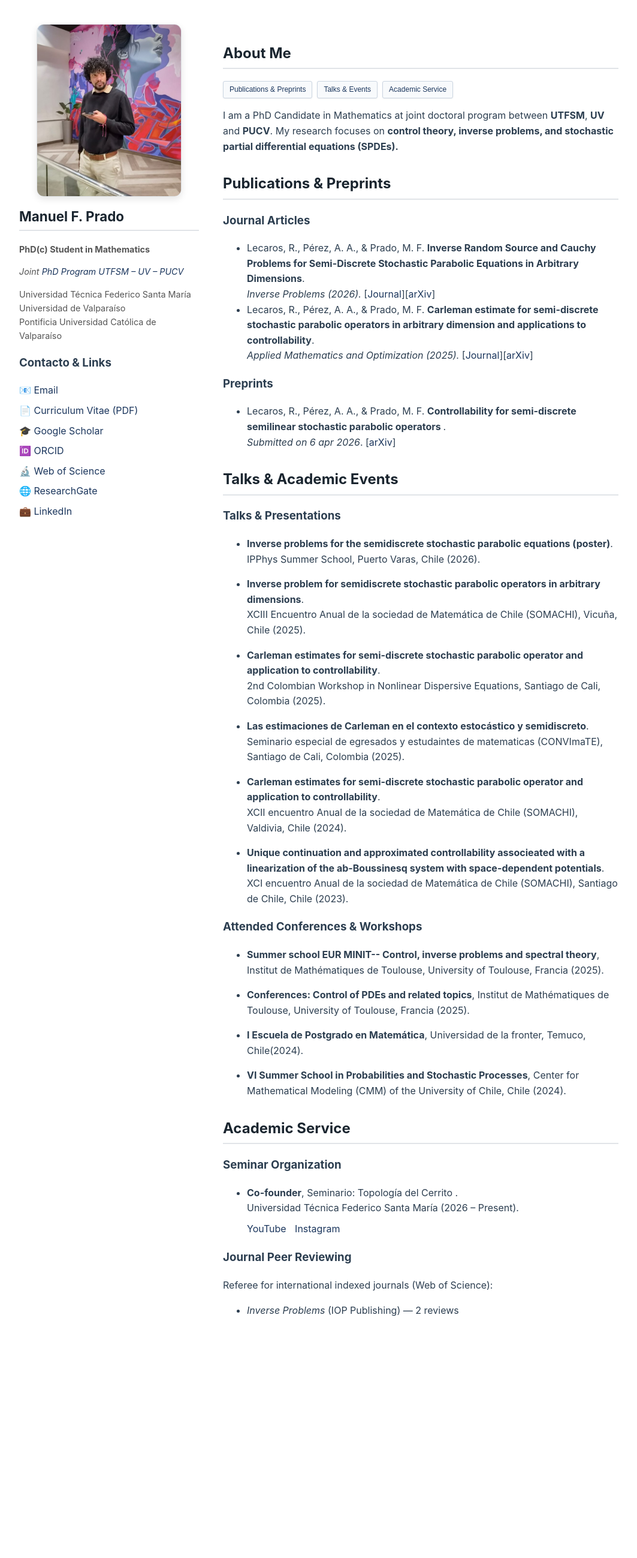
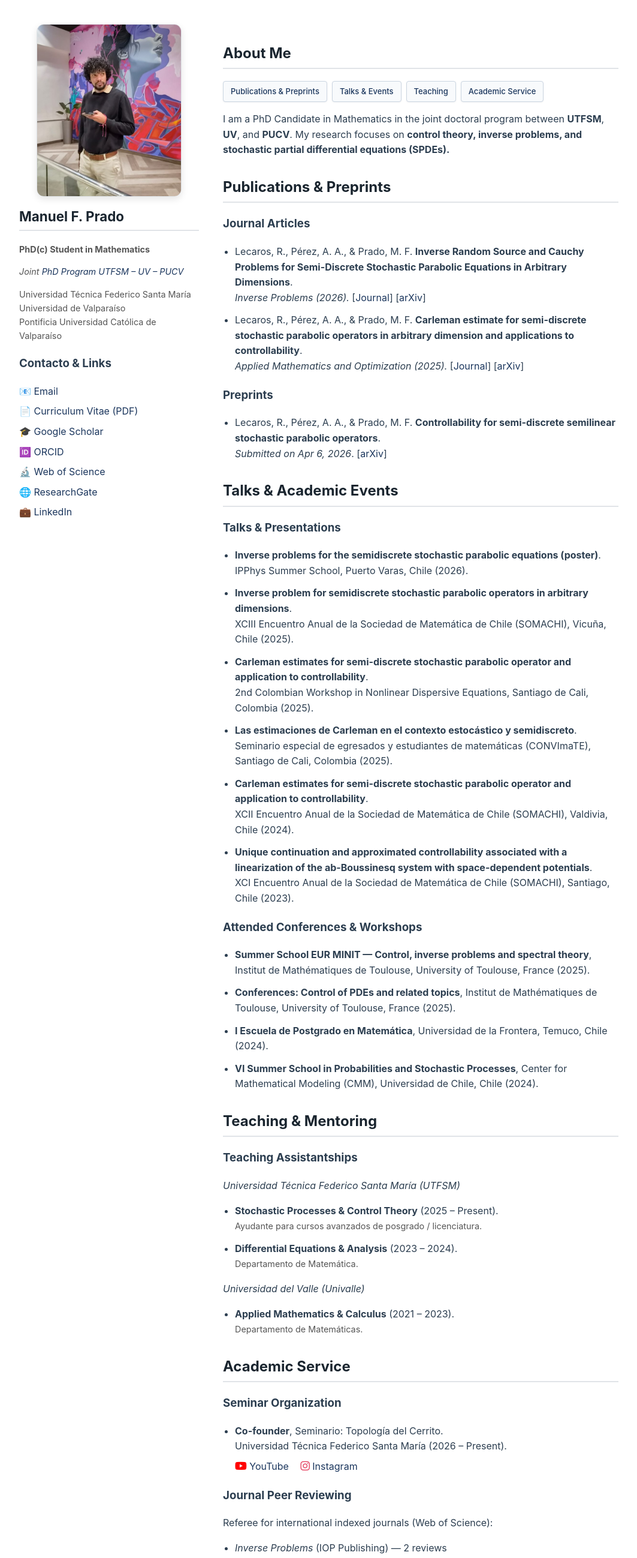
Before and after one commit to ManuelFPradoC/ManuelFPradoC.github.io, a plain HTML site: page index.html in a window 1280 px wide. Shown: the whole page at 60% size, without its empty margins (108-1171 px from the left). Before the commit the page ends 2233 px from the top, so only its background shows below. Drawn offline with Linux system fonts and the light colour scheme.

Commit message:
Refactor HTML structure and update content

```diff
--- a/index.html
+++ b/index.html
@@ -4,6 +4,10 @@
   <meta charset="UTF-8">
   <meta name="viewport" content="width=device-width, initial-scale=1.0">
   <title>Manuel F. Prado Ceballos | Home</title>
+
+  <!-- Font Awesome para íconos sociales -->
+  <link rel="stylesheet" href="https://cdnjs.cloudflare.com/ajax/libs/font-awesome/6.4.0/css/all.min.css">
+
   <style>
     /* Estilos generales */
     body {
@@ -15,7 +19,7 @@ body {
       padding: 20px;
     }
 
-/* Contenedor principal de dos columnas */
+    /* Contenedor principal */
     .container {
       display: flex;
       flex-wrap: wrap;
@@ -23,21 +27,20 @@ body {
       margin-top: 20px;
     }
 
-/* Columna izquierda */
+    /* Columna izquierda (Sidebar) */
     .sidebar {
       flex: 1 1 250px;
       max-width: 300px;
     }
 
-/* Foto de perfil: bordes suaves y sombra discreta */
     .profile-img {
       width: 100%;
       max-width: 240px;
+      display: block;
+      margin: 0 auto 15px auto;
       border-radius: 12px;
-  box-shadow: 0 4px 12px rgba(0, 0, 0, 0.08);
+      box-shadow: 0 4px 12px rgba(0, 0, 0, 0.1);
       border: 1px solid #e1e4e8;
-  display: block;
-  margin-bottom: 15px;
     }
 
     .sidebar h2 {
@@ -55,23 +58,32 @@ body {
       margin-bottom: 8px;
     }
 
-/* Columna derecha */
+    .sidebar p {
+      font-size: 0.9em;
+      color: #555;
+    }
+
+    /* Columna derecha (Main Content) */
     .main-content {
       flex: 2 1 500px;
     }
 
-h1 {
-  margin-bottom: 5px;
+    h1, h2 {
+      color: #1a252f;
     }
 
     h2 {
       border-bottom: 2px solid #e1e4e8;
       padding-bottom: 5px;
       margin-top: 30px;
-  color: #1a252f;
     }
 
-/* Paleta de colores armonizada: Azul marino profundo */
+    h3 {
+      margin-top: 20px;
+      color: #2c3e50;
+    }
+
+    /* Enlaces y botones */
     a {
       color: #1b365d;
       text-decoration: none;
@@ -83,16 +95,14 @@ a:hover {
       text-decoration: underline;
     }
 
-/* Botones rectangulares pequeños con sombra suave */
     .pill-btn {
-  padding: 4px 10px;
+      padding: 6px 12px;
       background-color: #f8fafc;
       color: #1b365d;
       border: 1px solid #cbd5e1;
-  border-radius: 3px;
+      border-radius: 4px;
       text-decoration: none;
-  font-family: Arial, sans-serif;
-  font-size: 12px;
+      font-size: 13px;
       font-weight: 500;
       box-shadow: 0 1px 3px rgba(0, 0, 0, 0.05);
       transition: all 0.2s ease-in-out;
@@ -106,21 +116,12 @@ a:hover {
       box-shadow: 0 2px 5px rgba(27, 54, 93, 0.2);
     }
 
-.sidebar p {
-  font-size: 0.9em;
-  color: #555;
+    .pub-list, .talk-list {
+      padding-left: 20px;
     }
-  /* Foto de perfil con bordes suaves y sombra */
-.profile-img {
-  width: 100%;
-  max-width: 240px; /* o el tamaño que prefieras */
-  display: block;
-  margin: 0 auto 15px auto; /* Centrado con margen inferior */
 
-  /* ESTOS SON LOS CAMBIOS PARA LA SUGERENCIA 2 */
-  border-radius: 12px; /* Esquinas redondeadas suaves */
-  box-shadow: 0 4px 12px rgba(0, 0, 0, 0.1); /* Sombra difuminada */
-  border: 1px solid #e1e4e8; /* Borde muy fino opcional */
+    .pub-list li, .talk-list li {
+      margin-bottom: 12px;
     }
   </style>
 </head>
@@ -128,16 +129,16 @@ a:hover {
 
   <div class="container">
 
-    <!-- COLUMNA IZQUIERDA: Foto, nombre y enlaces -->
+    <!-- COLUMNA IZQUIERDA: Foto, perfil y contacto -->
     <aside class="sidebar">
-      <!-- Asegúrate de que el archivo tenga exactamente este nombre -->
       <img src="photo.jpg" alt="Manuel F. Prado" class="profile-img">
 
       <h2>Manuel F. Prado</h2>
       <p><strong>PhD(c) Student in Mathematics</strong></p>
-  <p><em>Joint <a href="https://doctoradomat.uv.cl" target="_blank"> PhD Program UTFSM – UV – PUCV</a></em></p>
+      <p><em>Joint <a href="https://doctoradomat.uv.cl" target="_blank" rel="noopener">PhD Program UTFSM – UV – PUCV</a></em></p>
 
-  <p> Universidad Técnica Federico Santa María<br>
+      <p>
+        Universidad Técnica Federico Santa María<br>
         Universidad de Valparaíso<br>
         Pontificia Universidad Católica de Valparaíso
       </p>
@@ -145,16 +146,16 @@ a:hover {
       <h3>Contacto & Links</h3>
       <ul>
         <li>📧 <a href="mailto:mprado@usm.cl">Email</a></li>
-        <li>📄 <a href="CV_ManuelPrado.pdf" target="_blank">Curriculum Vitae (PDF)</a></li>
-        <li>🎓 <a href="https://scholar.google.com/citations?user=MZkA-ngAAAAJ&hl=es&oi=ao" target="_blank">Google Scholar</a></li>
-        <li>🆔 <a href="https://orcid.org/0009-0008-3918-3891" target="_blank">ORCID</a></li>
-        <li>🔬 <a href="https://www.webofscience.com/wos/author/record/PJT-7985-2026" target="_blank">Web of Science</a></li>
-        <li>🌐 <a href="https://www.researchgate.net/profile/Manuel-Prado-8" target="_blank">ResearchGate</a></li>
-        <li>💼 <a href="https://www.linkedin.com/in/mpradoceballos" target="_blank">LinkedIn</a></li>
+        <li>📄 <a href="CV_ManuelPrado.pdf" target="_blank" rel="noopener">Curriculum Vitae (PDF)</a></li>
+        <li>🎓 <a href="https://scholar.google.com/citations?user=MZkA-ngAAAAJ&hl=es&oi=ao" target="_blank" rel="noopener">Google Scholar</a></li>
+        <li>🆔 <a href="https://orcid.org/0009-0008-3918-3891" target="_blank" rel="noopener">ORCID</a></li>
+        <li>🔬 <a href="https://www.webofscience.com/wos/author/record/PJT-7985-2026" target="_blank" rel="noopener">Web of Science</a></li>
+        <li>🌐 <a href="https://www.researchgate.net/profile/Manuel-Prado-8" target="_blank" rel="noopener">ResearchGate</a></li>
+        <li>💼 <a href="https://www.linkedin.com/in/mpradoceballos" target="_blank" rel="noopener">LinkedIn</a></li>
       </ul>
     </aside>
 
-    <!-- COLUMNA DERECHA: Secciones de contenido -->
+    <!-- COLUMNA DERECHA: Secciones principales -->
     <main class="main-content">
 
       <section id="about">
@@ -163,130 +164,135 @@ a:hover {
         <div style="margin: 15px 0; display: flex; gap: 8px; flex-wrap: wrap;">
           <a href="#publications" class="pill-btn">Publications & Preprints</a>
           <a href="#talks-events" class="pill-btn">Talks & Events</a>
+          <a href="#teaching" class="pill-btn">Teaching</a>
           <a href="#service" class="pill-btn">Academic Service</a>
         </div>
-        <p>I am a PhD Candidate in Mathematics at joint doctoral program between <strong>UTFSM</strong>, <strong>UV</strong> and <strong>PUCV</strong>. My research focuses on <strong>control theory, inverse problems, and stochastic partial differential equations (SPDEs).</strong></p>
+
+        <p>I am a PhD Candidate in Mathematics in the joint doctoral program between <strong>UTFSM</strong>, <strong>UV</strong>, and <strong>PUCV</strong>. My research focuses on <strong>control theory, inverse problems, and stochastic partial differential equations (SPDEs).</strong></p>
       </section>
 
-      <!-- NUEVA SECCIÓN DE PUBLICACIONES -->
+      <!-- SECCIÓN DE PUBLICACIONES -->
       <section id="publications">
         <h2>Publications & Preprints</h2>
-        <!-- Subsección: Articulos Publicados --->
+
         <h3>Journal Articles</h3>
-        <ul>
-
+        <ul class="pub-list">
           <li>
-            Lecaros, R., Pérez, A. A., & Prado, M. F. <strong> Inverse Random Source and Cauchy Problems for Semi-Discrete Stochastic Parabolic Equations in Arbitrary Dimensions</strong>.<br>
-            <em>Inverse Problems (2026).</em> [<a href="https://doi.org/10.1088/1361-6420/ae7c2c" target="_blank">Journal</a>][<a href="https://doi.org/10.48550/arXiv.2509.03760" target="_blank">arXiv</a>]
+            Lecaros, R., Pérez, A. A., & Prado, M. F. <strong>Inverse Random Source and Cauchy Problems for Semi-Discrete Stochastic Parabolic Equations in Arbitrary Dimensions</strong>.<br>
+            <em>Inverse Problems (2026).</em>
+            [<a href="https://doi.org/10.1088/1361-6420/ae7c2c" target="_blank" rel="noopener">Journal</a>]
+            [<a href="https://doi.org/10.48550/arXiv.2509.03760" target="_blank" rel="noopener">arXiv</a>]
           </li>
 
           <li>
-            Lecaros, R., Pérez, A. A., & Prado, M. F. <strong> Carleman estimate for semi-discrete stochastic parabolic operators in arbitrary dimension and applications to controllability</strong>.<br>
-            <em>Applied Mathematics and Optimization (2025).</em> [<a href="https://doi.org/10.1007/s00245-025-10364-1" target="_blank">Journal</a>][<a href="https://doi.org/10.48550/arXiv.2503.03596" target="_blank">arXiv</a>]
+            Lecaros, R., Pérez, A. A., & Prado, M. F. <strong>Carleman estimate for semi-discrete stochastic parabolic operators in arbitrary dimension and applications to controllability</strong>.<br>
+            <em>Applied Mathematics and Optimization (2025).</em>
+            [<a href="https://doi.org/10.1007/s00245-025-10364-1" target="_blank" rel="noopener">Journal</a>]
+            [<a href="https://doi.org/10.48550/arXiv.2503.03596" target="_blank" rel="noopener">arXiv</a>]
           </li>
+        </ul>
 
-        </ul>
         <h3>Preprints</h3>
-        <ul>
+        <ul class="pub-list">
           <li>
-            Lecaros, R., Pérez, A. A., & Prado, M. F. <strong> Controllability for semi-discrete semilinear stochastic parabolic operators </strong>. <br>
-            <em>Submitted on 6 apr 2026</em>. [<a href="https://doi.org/10.48550/arXiv.2604.05155" target="_blank">arXiv</a>]
+            Lecaros, R., Pérez, A. A., & Prado, M. F. <strong>Controllability for semi-discrete semilinear stochastic parabolic operators</strong>.<br>
+            <em>Submitted on Apr 6, 2026</em>.
+            [<a href="https://doi.org/10.48550/arXiv.2604.05155" target="_blank" rel="noopener">arXiv</a>]
           </li>
         </ul>
       </section>
 
-<!-- 1. EVENTOS Y CHARLAS -->
+      <!-- EVENTOS Y CHARLAS -->
       <section id="talks-events">
-
         <h2>Talks & Academic Events</h2>
 
         <h3>Talks & Presentations</h3>
-
-    <ul>
+        <ul class="talk-list">
           <li>
             <strong>Inverse problems for the semidiscrete stochastic parabolic equations (poster)</strong>.<br>
             IPPhys Summer School, Puerto Varas, Chile (2026).
           </li>
-    </ul>
-
-    <ul>
           <li>
             <strong>Inverse problem for semidiscrete stochastic parabolic operators in arbitrary dimensions</strong>.<br>
-        XCIII Encuentro Anual de la sociedad de Matemática de Chile (SOMACHI), Vicuña, Chile (2025).
+            XCIII Encuentro Anual de la Sociedad de Matemática de Chile (SOMACHI), Vicuña, Chile (2025).
           </li>
-    </ul>
-
-    <ul>
           <li>
-      <Strong>Carleman estimates for semi-discrete stochastic parabolic operator and application to controllability</Strong>.<br>
+            <strong>Carleman estimates for semi-discrete stochastic parabolic operator and application to controllability</strong>.<br>
             2nd Colombian Workshop in Nonlinear Dispersive Equations, Santiago de Cali, Colombia (2025).
           </li>
-    </ul>
-
-    <ul>
           <li>
             <strong>Las estimaciones de Carleman en el contexto estocástico y semidiscreto</strong>.<br>
-      Seminario especial de egresados y estudaintes de matematicas (CONVImaTE), Santiago de Cali, Colombia (2025).
+            Seminario especial de egresados y estudiantes de matemáticas (CONVImaTE), Santiago de Cali, Colombia (2025).
           </li>
-    </ul>
-
-    <ul>
           <li>
             <strong>Carleman estimates for semi-discrete stochastic parabolic operator and application to controllability</strong>.<br>
-        XCII encuentro Anual de la sociedad de Matemática de Chile (SOMACHI), Valdivia, Chile (2024).
+            XCII Encuentro Anual de la Sociedad de Matemática de Chile (SOMACHI), Valdivia, Chile (2024).
           </li>
-    </ul>
-
-    <ul>
           <li>
-        <strong>Unique continuation and approximated controllability associeated with a linearization of the ab-Boussinesq system with space-dependent potentials</strong>.<br>
-        XCI encuentro Anual de la sociedad de Matemática de Chile (SOMACHI), Santiago de Chile, Chile (2023).
+            <strong>Unique continuation and approximated controllability associated with a linearization of the ab-Boussinesq system with space-dependent potentials</strong>.<br>
+            XCI Encuentro Anual de la Sociedad de Matemática de Chile (SOMACHI), Santiago, Chile (2023).
           </li>
         </ul>
 
         <h3>Attended Conferences & Workshops</h3>
+        <ul class="talk-list">
+          <li>
+            <strong>Summer School EUR MINIT — Control, inverse problems and spectral theory</strong>, Institut de Mathématiques de Toulouse, University of Toulouse, France (2025).
+          </li>
+          <li>
+            <strong>Conferences: Control of PDEs and related topics</strong>, Institut de Mathématiques de Toulouse, University of Toulouse, France (2025).
+          </li>
+          <li>
+            <strong>I Escuela de Postgrado en Matemática</strong>, Universidad de la Frontera, Temuco, Chile (2024).
+          </li>
+          <li>
+            <strong>VI Summer School in Probabilities and Stochastic Processes</strong>, Center for Mathematical Modeling (CMM), Universidad de Chile, Chile (2024).
+          </li>
+        </ul>
+      </section>
 
-    <ul>
+      <!-- SECCIÓN DE DOCENCIA -->
+      <section id="teaching">
+        <h2>Teaching & Mentoring</h2>
+
+        <h3>Teaching Assistantships</h3>
+        <p><em>Universidad Técnica Federico Santa María (UTFSM)</em></p>
+        <ul class="talk-list">
           <li>
-        <strong> Summer school EUR MINIT-- Control, inverse problems and spectral theory</strong>, Institut de Mathématiques de Toulouse, University of Toulouse, Francia (2025).
+            <strong>Stochastic Processes & Control Theory</strong> (2025 – Present).<br>
+            <span style="font-size: 0.9em; color: #555;">Ayudante para cursos avanzados de posgrado / licenciatura.</span>
+          </li>
+          <li>
+            <strong>Differential Equations & Analysis</strong> (2023 – 2024).<br>
+            <span style="font-size: 0.9em; color: #555;">Departamento de Matemática.</span>
           </li>
         </ul>
 
-    <ul>
+        <p><em>Universidad del Valle (Univalle)</em></p>
+        <ul class="talk-list">
           <li>
-        <strong> Conferences: Control of PDEs and related topics</strong>, Institut de Mathématiques de Toulouse, University of Toulouse, Francia (2025).
+            <strong>Applied Mathematics & Calculus</strong> (2021 – 2023).<br>
+            <span style="font-size: 0.9em; color: #555;">Departamento de Matemáticas.</span>
           </li>
         </ul>
-
-    <ul>
-      <li>
-        <strong>I Escuela de Postgrado en Matemática</strong>, Universidad de la fronter, Temuco, Chile(2024).
-      </li>
-    </ul>
-    <ul>
-      <li>
-        <strong>VI Summer School in Probabilities and Stochastic Processes</strong>, Center for Mathematical Modeling (CMM) of the University of Chile, Chile (2024).
-      </li>
-    </ul>
-
       </section>
 
-  <!-- 2. SERVICIO ACADÉMICO Y REVISIONES -->
+      <!-- SERVICIO ACADÉMICO -->
       <section id="service">
         <h2>Academic Service</h2>
 
         <h3>Seminar Organization</h3>
-    <ul>
+        <ul class="talk-list">
           <li>
-        <strong>Co-founder</strong>, Seminario: Topología del Cerrito .<br>
+            <strong>Co-founder</strong>, Seminario: Topología del Cerrito.<br>
             Universidad Técnica Federico Santa María (2026 – Present).
-        <!-- Enlaces con iconos -->
-    <div style="margin-top: 5px;">
-      <a href="https://www.youtube.com/@topologiadelcerrito" target="_blank" rel="noopener noreferrer" style="margin-right: 10px; text-decoration: none;">
-        <i class="fab fa-youtube" style="color: #FF0000; font-size: 1.2em;"></i> YouTube
+
+            <div style="margin-top: 8px;">
+              <a href="https://www.youtube.com/@topologiadelcerrito" target="_blank" rel="noopener noreferrer" style="margin-right: 15px; text-decoration: none;">
+                <i class="fab fa-youtube" style="color: #FF0000; font-size: 1.1em;"></i> YouTube
               </a>
               <a href="https://www.instagram.com/topodelcerrito.cs" target="_blank" rel="noopener noreferrer" style="text-decoration: none;">
-        <i class="fab fa-instagram" style="color: #E4405F; font-size: 1.2em;"></i> Instagram
+                <i class="fab fa-instagram" style="color: #E4405F; font-size: 1.1em;"></i> Instagram
               </a>
             </div>
           </li>
@@ -294,13 +300,12 @@ a:hover {
 
         <h3>Journal Peer Reviewing</h3>
         <p>Referee for international indexed journals (Web of Science):</p>
-    <ul>
+        <ul class="talk-list">
           <li><em>Inverse Problems</em> (IOP Publishing) — 2 reviews</li>
         </ul>
       </section>
 
     </main>
-
   </div>
 
 </body>
```
Lines whose indentation alone changed are shown as unchanged.
